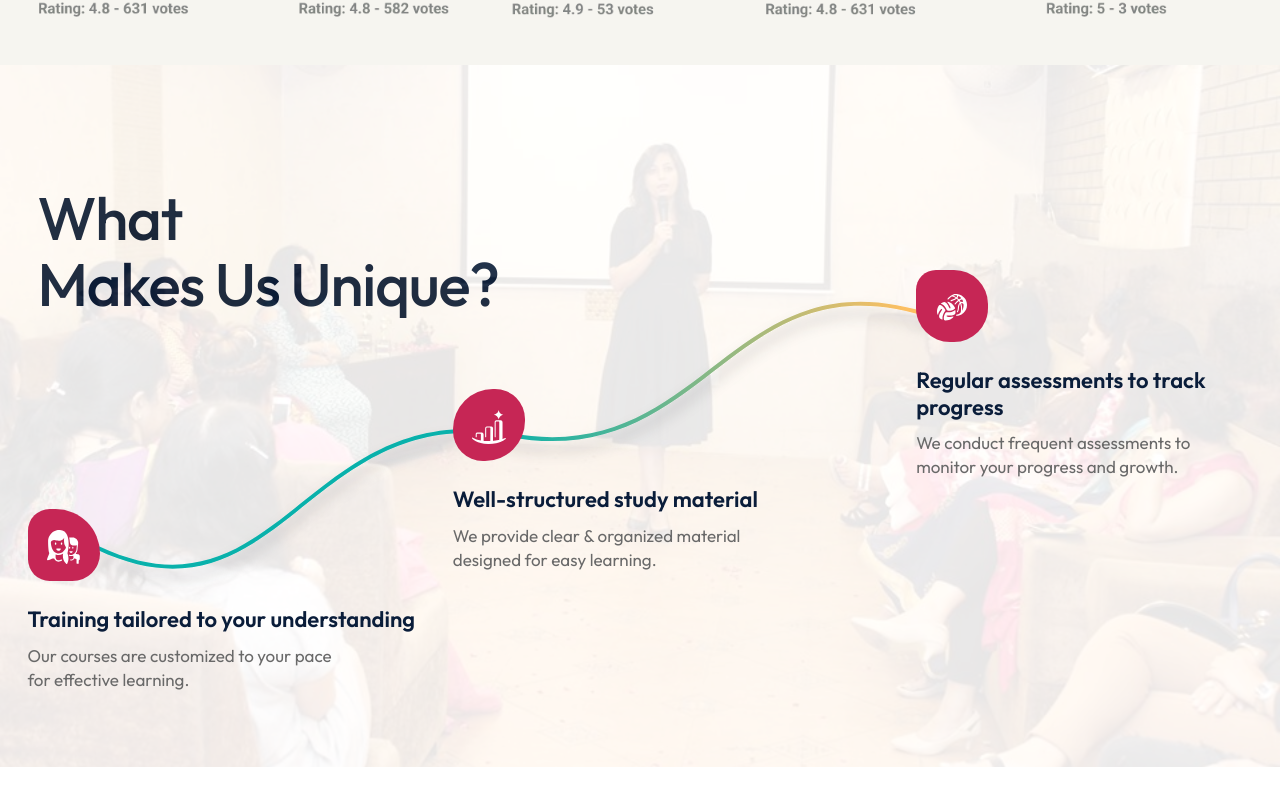
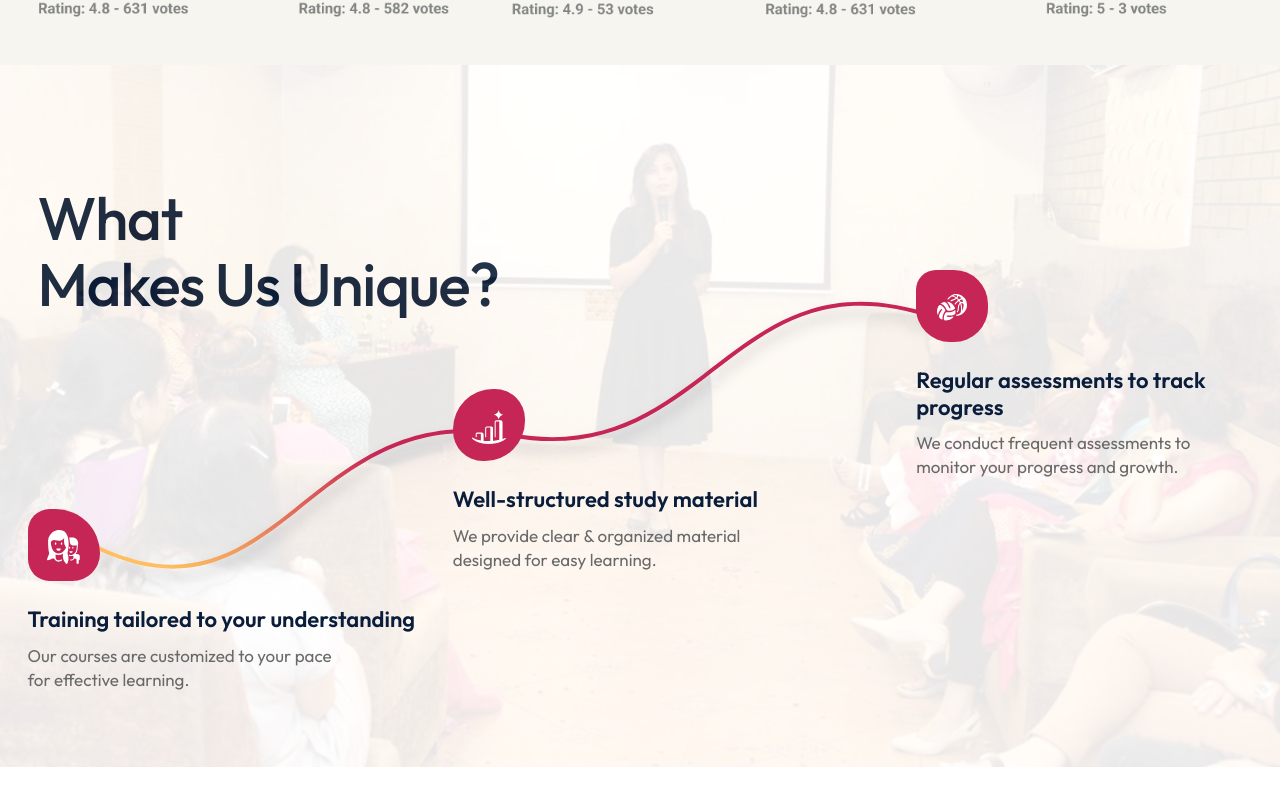
Before and after one commit to kushk4856/acadia-engmates, a plain HTML site: page index.html in a window 1280 px wide. Shown: the part 1211-2016 px from the top of the page. Drawn offline with Linux system fonts and the light colour scheme.

Commit message:
chages done

```diff
--- a/css/style.css
+++ b/css/style.css
@@ -677,7 +677,7 @@ hero section start
     color: #0A1D3A;
     /* font-size: 100px; */
     /* font-size: 72px; */
-    font-size: 50px;
+    font-size: 59px;
     font-style: normal;
     font-weight: 600;
     letter-spacing: -2px;
--- a/index.html
+++ b/index.html
@@ -740,7 +740,7 @@ mobile navbar
                 <h1 class="hero_title">
                   Delhi's Leading English & Public
                   <!-- <span><img src="./images/banner-3-book.png" alt="" /></span> -->
-                  <br />
+
                   Speaking Institute.
                 </h1>
                 <h2 class="hero_sub_heading">Master Communication Skills  with <span>Proven Techniques.</span></h2>
@@ -1143,14 +1143,14 @@ mobile navbar
                   </filter>
                   <linearGradient
                     id="paint0_linear_516_680"
-                    x1="17.0171"
+                    x1="1.0171"
                     y1="231.999"
-                    x2="833.375"
+                    x2="83.375"
                     y2="56.1402"
                     gradientUnits="userSpaceOnUse"
                   >
-                    <stop offset="0.48739" stop-color="#09B1AB"></stop>
-                    <stop offset="1" stop-color="#FDBF62"></stop>
+                  <stop offset="0" stop-color="#FDBF62"></stop>
+                    <stop offset="2" stop-color="#c62655"></stop>
                   </linearGradient>
                 </defs>
               </svg>
```
